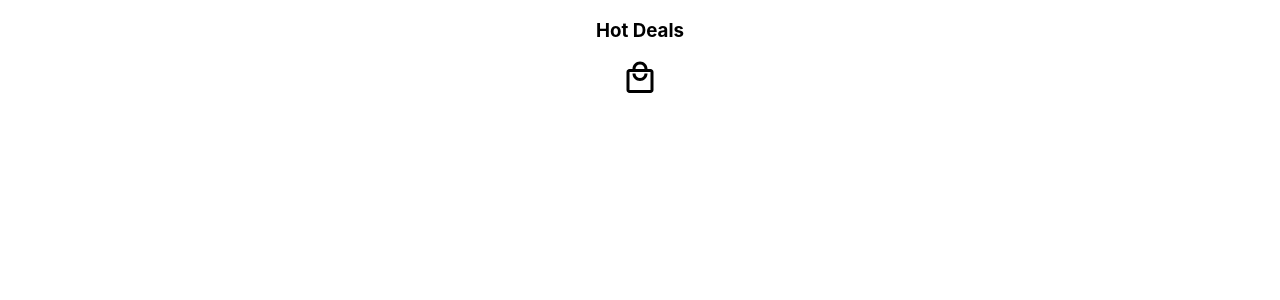
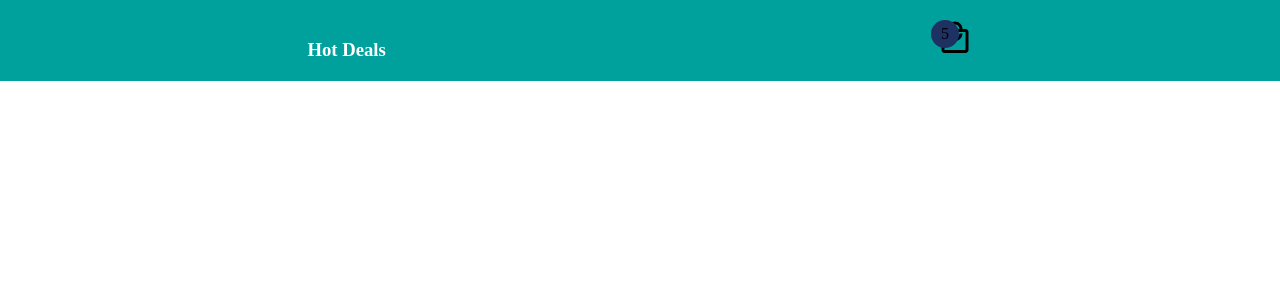
Before and after one commit to gowtham0210/mycart, a React (Create React App) app: page / in a window 1280 px wide. Shown: the top 300 px of the page. Built offline with nearby package versions, Linux system fonts and the light colour scheme.

Commit message:
fourth commit

```diff
--- a/src/Navbar.js
+++ b/src/Navbar.js
@@ -3,15 +3,18 @@ import bag from './media/Icons/bag.svg';
 
 function Navbar() {
   return (
-    <div>
+    <nav>
         <div className='nav-center'>
             <h3>Hot Deals</h3>
             <div className='nav-container'>
                 <img src={bag} alt="bag" />
+                <div className='amount-contained'>
+                    <p className='total-amount'>5</p>
+                </div>
 
             </div>
         </div>
-    </div>
+    </nav>
   )
 }
 
--- a/src/index.css
+++ b/src/index.css
@@ -1,13 +1,42 @@
-body {
+body{
   margin: 0;
-  font-family: -apple-system, BlinkMacSystemFont, 'Segoe UI', 'Roboto', 'Oxygen',
-    'Ubuntu', 'Cantarell', 'Fira Sans', 'Droid Sans', 'Helvetica Neue',
-    sans-serif;
-  -webkit-font-smoothing: antialiased;
-  -moz-osx-font-smoothing: grayscale;
+  padding: 0;
 }
 
-code {
-  font-family: source-code-pro, Menlo, Monaco, Consolas, 'Courier New',
-    monospace;
+nav{
+  background-color: #00a19d;
+  padding: 1.25rem 2rem;
 }
+
+.nav-center{
+  max-width: var(--fixed-width);
+  width:100%;
+  margin: 0 auto;
+  display: flex;
+  justify-content: space-around;
+  align-items: center;
+}
+
+nav h3{
+  margin-bottom: 0;
+  color: white;
+}
+
+.nav-container{
+  display: block;
+  position: relative;
+}
+
+.amount-contained{
+  position: absolute;
+  top:-0rem;
+  right: 0.85rem;
+  width: 1.75rem;
+  height: 1.75rem;
+  border-radius: 50%;
+  background-color: #1e3163;
+  display: flex;
+  align-items: center;
+  justify-content: center;
+
+}
```
